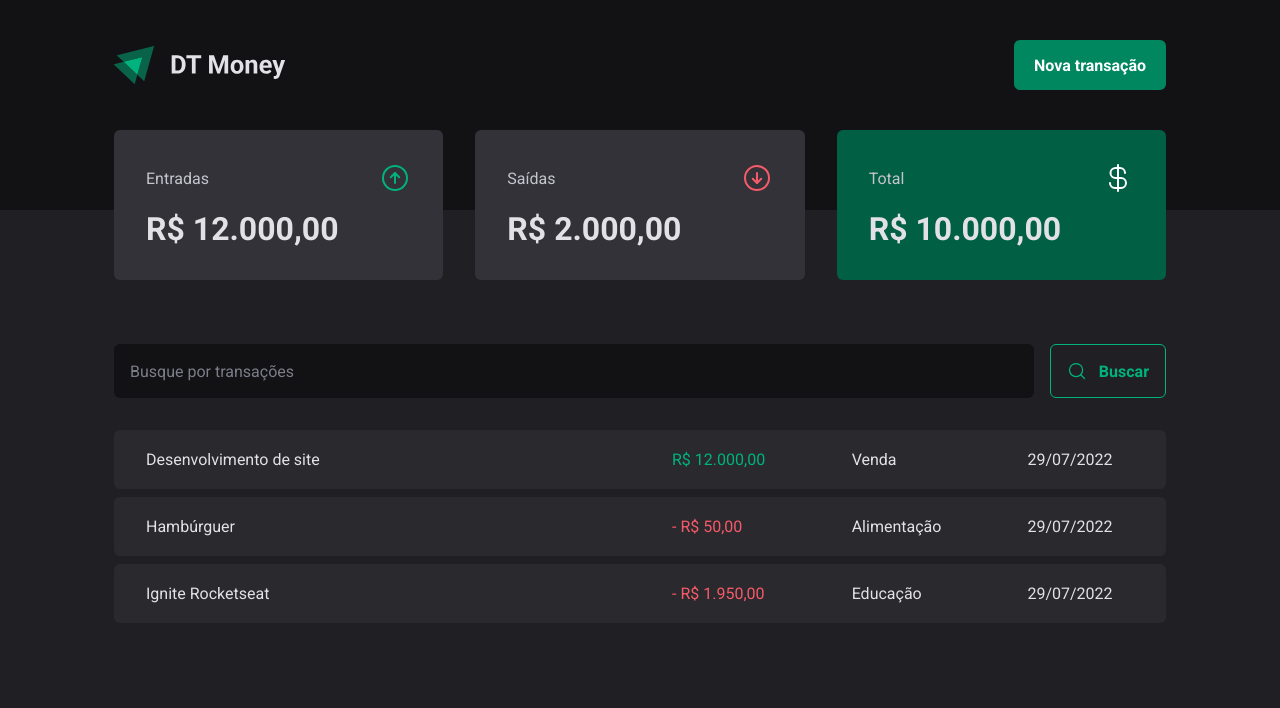
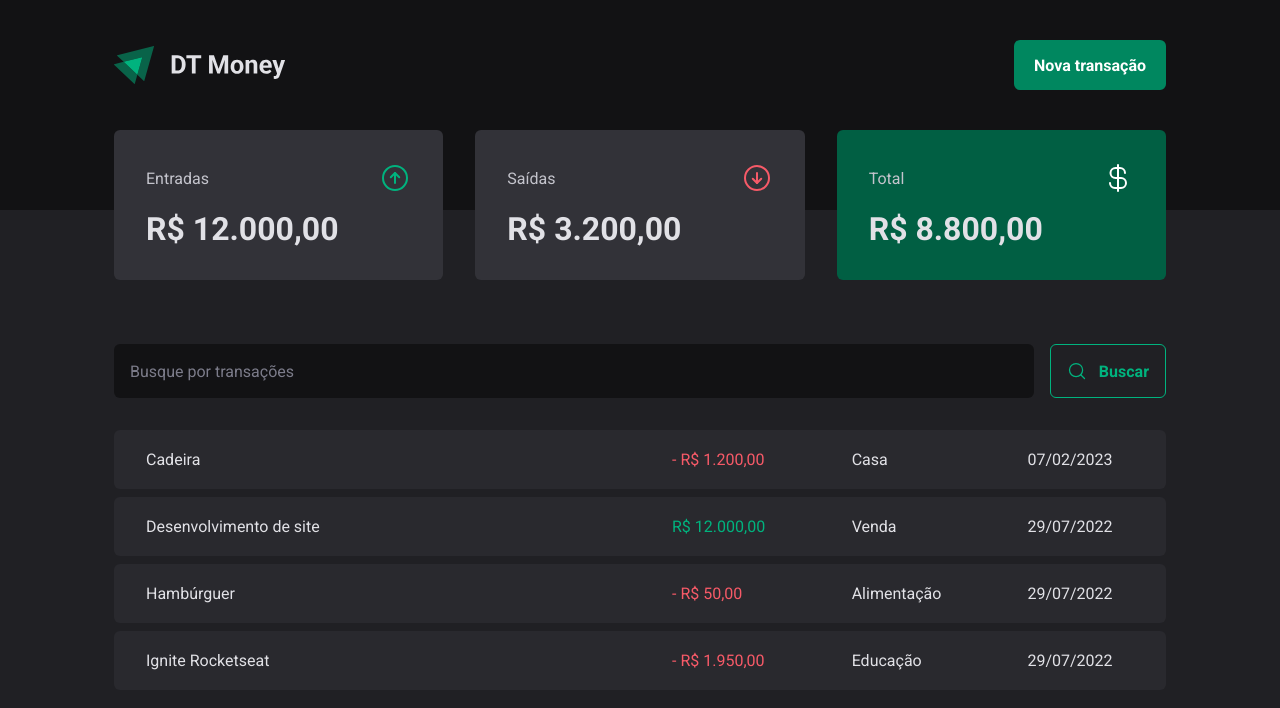
Before and after one commit to luisgustavofaria/controle-financeiro, a Next.js app: page / in a window 1280 px wide. Shown: the top 708 px of the page. Built offline with nearby package versions, Linux system fonts and the light colour scheme; data requests are answered from the project's data file.

Commit message:
Criando nova transação

```diff
--- a/pages/index.jsx
+++ b/pages/index.jsx
@@ -7,8 +7,8 @@ export default function HomePage(){
 
 	return (
 		<div>
-			<Header />
       <TransactionsProvider>
+				<Header />
 			  <Summary />
         <Transactions />
       </TransactionsProvider>
--- a/server.json
+++ b/server.json
@@ -23,6 +23,14 @@
       "category": "Educação",
       "price": 1950,
       "createdAt": "2022-07-29T19:24:44.505Z"
+    },
+    {
+      "description": "Cadeira",
+      "price": 1200,
+      "category": "Casa",
+      "type": "outcome",
+      "createdAt": "2023-02-07T14:21:57.762Z",
+      "id": 4
     }
   ]
 }
--- a/src/components/newTransactionModal/NewTransactionModal.jsx
+++ b/src/components/newTransactionModal/NewTransactionModal.jsx
@@ -5,7 +5,8 @@ import { ArrowCircleDown, ArrowCircleUp, X } from "phosphor-react";
 import { zodResolver } from '@hookform/resolvers/zod';
 import { useForm, Controller } from 'react-hook-form';
 import * as z from 'zod';
-
+import { useContext } from 'react';
+import { TransactionsContext } from "../../contexts/TransactionsContext";
 
 export const Overlay = styled(Dialog.Overlay)`
   position: fixed;
@@ -121,11 +122,14 @@ const newTransactionFormSchema = z.object({
 
 export function NewTransactionModal() {
 
+  const { createTransaction } = useContext(TransactionsContext);
+
   const {
     control,
     register,
     handleSubmit,
-    formState: { isSubmitting }
+    formState: { isSubmitting },
+    reset
   } = useForm({
     resolver: zodResolver(newTransactionFormSchema),
     defaultValues: {
@@ -133,9 +137,17 @@ export function NewTransactionModal() {
     }
   })
 
-  async function handleCreateNewTransaction() {
-    await new Promise(resolve => setTimeout(resolve, 2000));
+  async function handleCreateNewTransaction(data) {
+    const { description, price, category, type } = data;
 
+    await createTransaction({
+      description,
+      price,
+      category,
+      type,
+    })
+
+    reset();
 
   }
 
--- a/src/contexts/TransactionsContext.jsx
+++ b/src/contexts/TransactionsContext.jsx
@@ -9,11 +9,27 @@ export function TransactionsProvider({ children }) {
   async function fetchTransactions(query) {
     const response = await api.get('transactions', {
       params: {
+        _sort: 'createdAt',
+        _order: 'desc',
         q: query,
       }
     })
 
     setTransactions(response.data)
+  }
+
+  async function createTransaction(data) {
+    const { description, price, category, type } = data;
+
+    const response = await api.post('transactions', {
+      description,
+      price,
+      category,
+      type,
+      createdAt: new Date(),
+    });
+
+    setTransactions(state => [response.data, ...state])
   }
 
   useEffect(() => {
@@ -24,6 +40,7 @@ export function TransactionsProvider({ children }) {
     <TransactionsContext.Provider value={{
       transactions,
       fetchTransactions,
+      createTransaction
     }}>
       {children}
     </TransactionsContext.Provider>
```
Lines whose indentation alone changed are shown as unchanged.
